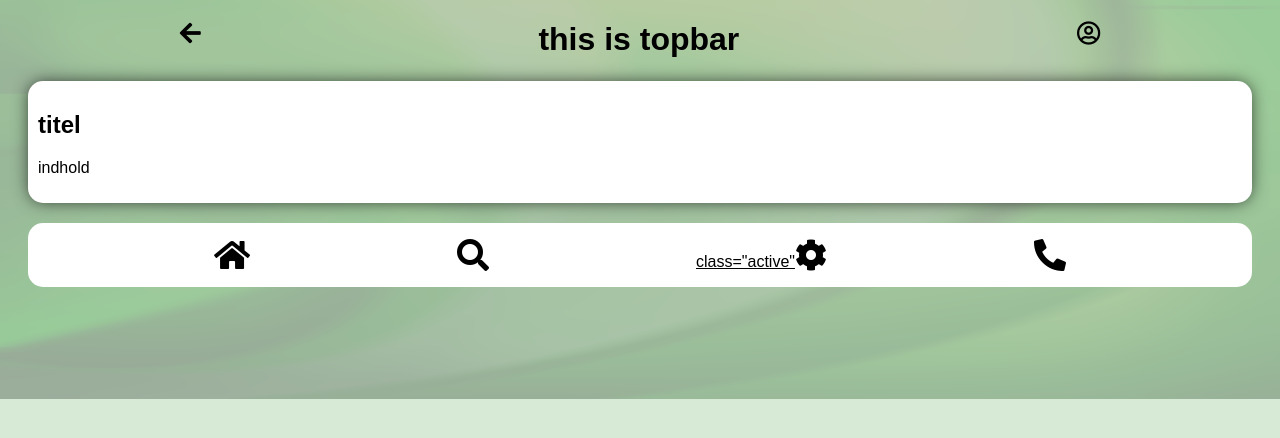
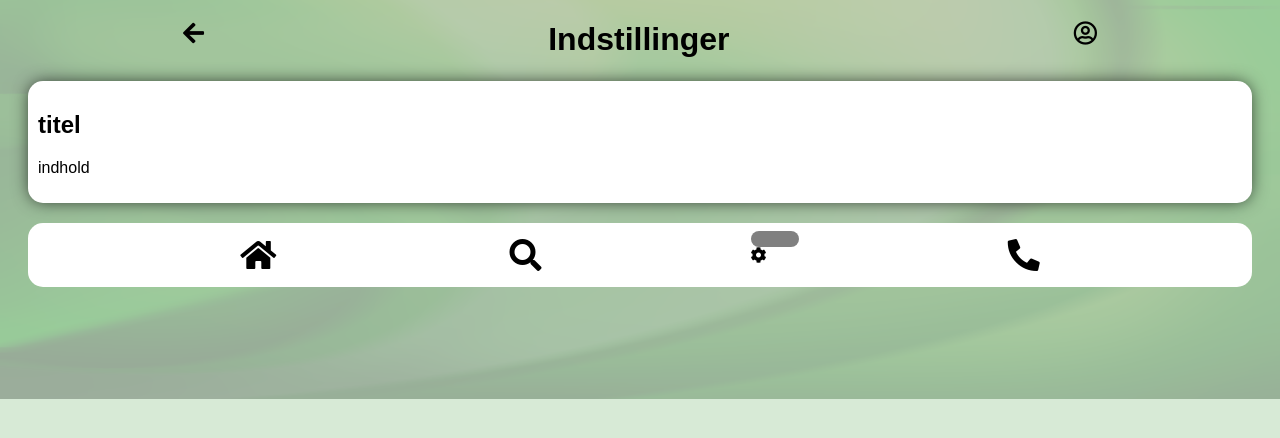
Before and after one commit to Gittyhubhub/NHSGROUP, a plain HTML site: page settings.html in a window 1280 px wide. Drawn offline with Linux system fonts and the light colour scheme.

Commit message:
smårettelser

```diff
--- a/settings.html
+++ b/settings.html
@@ -10,7 +10,7 @@
     <body>
         <header class="top-bar">
             <a href="#"><i class="fas fa-arrow-left"></i></a>
-            <h1>this is topbar</h1>
+            <h1>Indstillinger</h1>
             <a href="#"><i class="far fa-user-circle"></i></a>
         </header>
         <main>
@@ -31,7 +31,7 @@
                 <a href="#" data-nav-btn=""><i class="fas fa-search"></i></a>
                 </li>
                 <li>
-                <a href="#" data-nav-btn=""> class="active"<i class="fas fa-cog"></i></a>
+                <a href="#" data-nav-btn="" class="active"></a><i class="fas fa-cog"></i></a>
                 </li>
                 <li>
                 <a href="#" data-nav-btn=""><i class="fas fa-phone-alt"></i></a>
```
